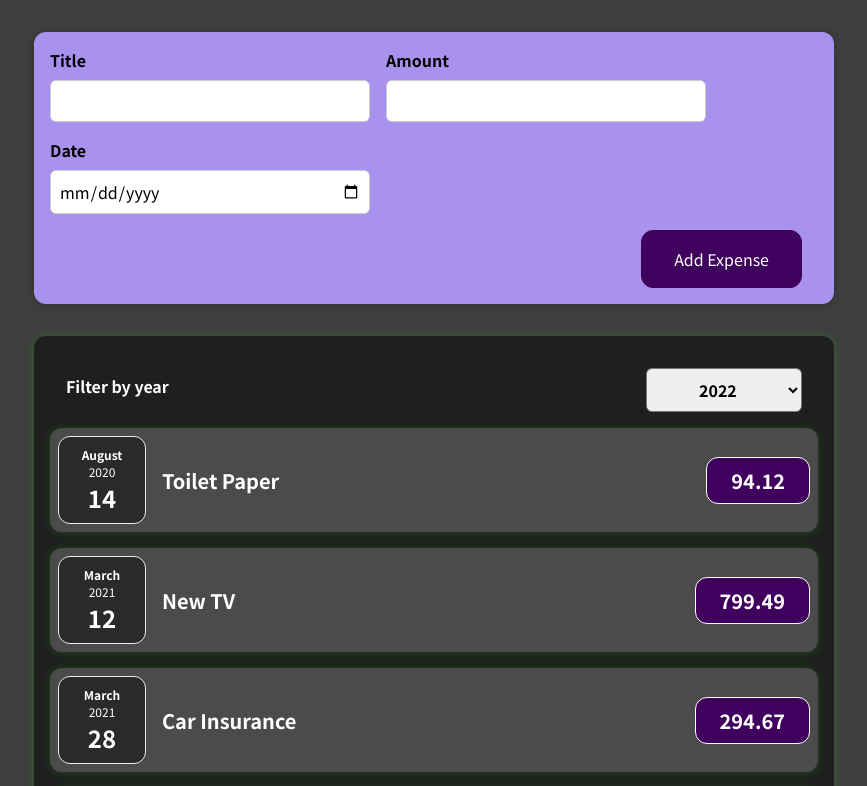
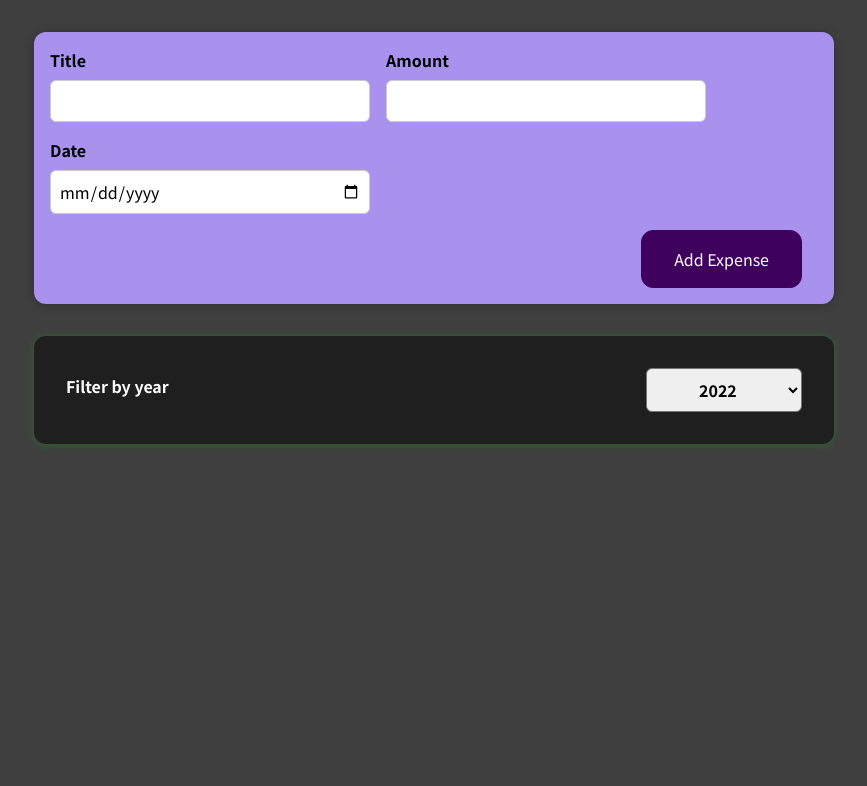
Before and after one commit to shivang101/Expense-Tracker, a React (Create React App) app: page / in a window 1280 px wide. Shown: the top 786 px of the page, without its empty margins (206-1073 px from the left). Built offline with nearby package versions, Linux system fonts and the light colour scheme.

Commit message:
added filter working

```diff
--- a/src/components/Expenses/Expenses.js
+++ b/src/components/Expenses/Expenses.js
@@ -10,13 +10,17 @@ const Expenses = (props) => {
   const FilterChangeHandler = (selectedYear) => {
     setFilteredYear(selectedYear);
   };
+
+  const filteredExpenses = props.items.filter((expense) => {
+    return expense.date.getFullYear().toString() === filteredYear;
+  });
   return (
     <Card className="expenses">
       <ExpensesFilter
         selected={filteredYear}
         onChangeFilter={FilterChangeHandler}
       />
-      {props.items.map((el) => (
+      {filteredExpenses.map((el) => (
         <ExpenseItem
           key={el.id}
           title={el.title}
```
Also changed, not shown: 1 other file (tests, documents, lock files or other folders).
